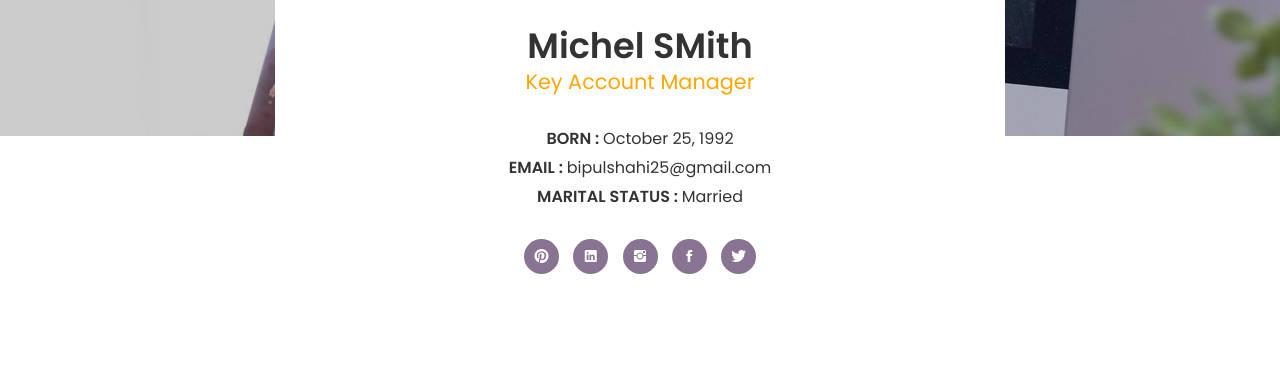
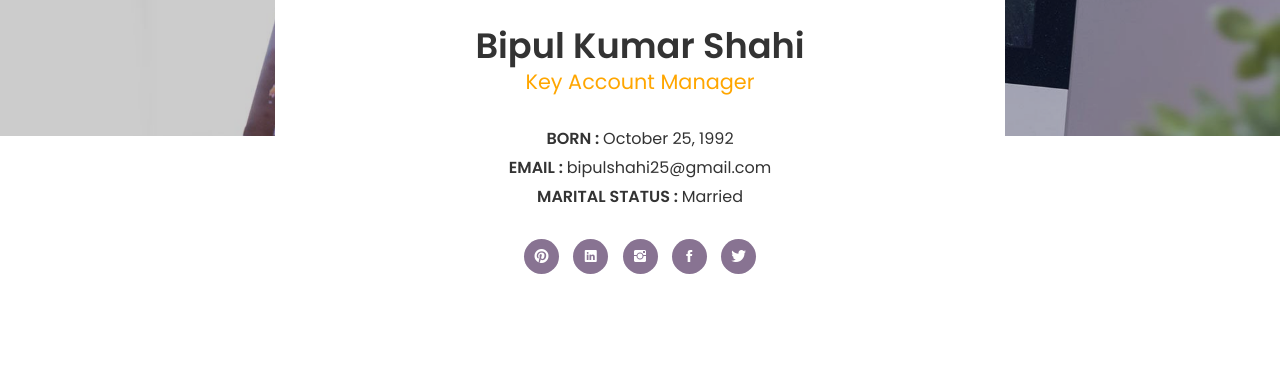
Before and after one commit to bipulshahi/bipulshahi1, a plain HTML site: page index.html in a window 1280 px wide. Shown: the part 403-786 px from the top of the page. Drawn offline with Linux system fonts and the light colour scheme; files whose address does not match are found by name.

Commit message:
Update index.html

```diff
--- a/index.html
+++ b/index.html
@@ -73,7 +73,7 @@
 				<div class="col-md-10 col-lg-8">
 					<div class="intro">
 						<div class="profile-img"><img src="images/DSC_0037.JPG" alt=""></div>
-						<h2><b>Michel SMith</b></h2>
+						<h2><b>Bipul Kumar Shahi</b></h2>
 						<h4 class="font-yellow">Key Account Manager</h4>
 						<ul class="information margin-tb-30">
 							<li><b>BORN : </b>October 25, 1992</li>
```
